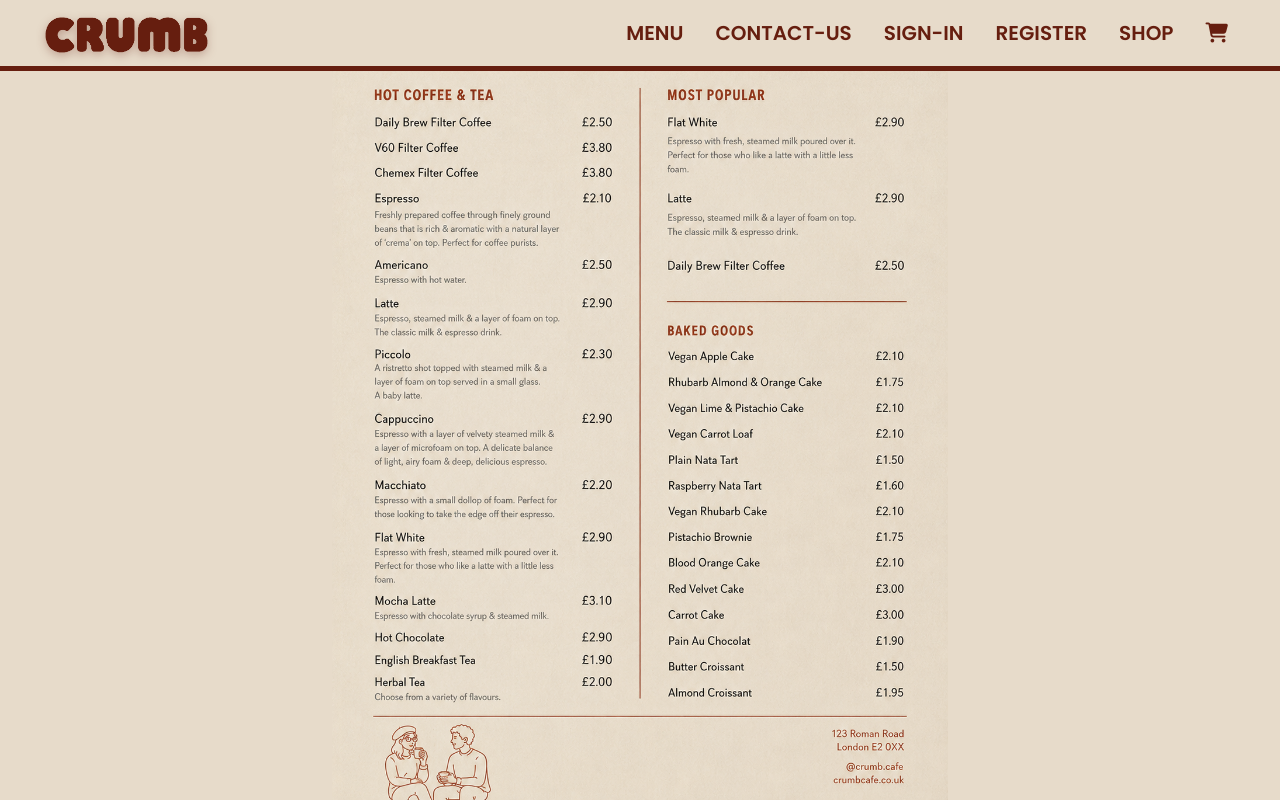
After one commit to Berilkdd/crumb, a Django app: page /menu/ in a window 1280 px wide. The commit adds this page. Run offline with Django 3.2, Linux system fonts and the light colour scheme; some libraries are stand-ins or nearby versions; some web fonts are replaced.

Commit message:
Add manu page with styling

```diff
--- a/home/templates/home/home.html
+++ b/home/templates/home/home.html
@@ -49,7 +49,7 @@
                         <span>OUR MENU</span>
                     </h2>
                     <p class="box-text">artisan pastries baked every morning, and delicious treats made right here in our kitchen.</p>
-                    <a href="#" class="box-link">VIEW MENU &rarr;</a>
+                    <a href="{% url 'menu' %}" class="box-link">VIEW MENU &rarr;</a>
                 </div>
 
                 <div class="info-box blue-box">
--- /dev/null
+++ b/home/templates/home/menu.html
@@ -0,0 +1,21 @@
+{% extends "base.html" %}
+
+{% load static %}
+
+{% block content %}
+
+<div class="page-background">
+    <div class="menu-container">
+        <picture>
+            <source
+                media="(max-width: 448px) and (orientation: portrait)"
+                srcset="{% static 'images/menu-mobile.png' %}">
+            <img
+                src="{% static 'images/menu.png' %}"
+                alt="Crumb menu"
+                class="menu-image">
+        </picture>
+    </div>
+</div>
+
+{% endblock %}
--- a/home/urls.py
+++ b/home/urls.py
@@ -3,5 +3,6 @@ from . import views
 
 
 urlpatterns = [
-    path('', views.home, name='home'),
+    path("", views.home, name="home"),
+    path("menu/", views.menu, name="menu"),
 ]
--- a/home/views.py
+++ b/home/views.py
@@ -3,9 +3,11 @@ import os
 
 def home(request):
     """ A view to return home page """
-
     context = {
         "google_maps_api_key": os.environ["GOOGLE_MAPS_API_KEY"],
     }
+    return render(request, "home/home.html", context)
 
-    return render(request, "home/home.html", context)
+def menu(request):
+    """A view to return menu page"""
+    return render(request, "home/menu.html")
--- a/static/css/style.css
+++ b/static/css/style.css
@@ -1,6 +1,26 @@
 :root {
     --primary-color: #E7DBCA;
     --secondary-color: #661E0F;
+}
+
+.page-background {
+    background-color: var(--primary-color);
+}
+
+.divider-horizontal {
+    position: absolute;
+    left: 0;
+    bottom: 0;
+    width: 100%;
+    height: 3px;
+    background-color: var(--secondary-color);
+}
+
+.divider-vertical {
+    width: 1%;
+    height: 100px;
+    width: 3px;
+    background-color: var(--secondary-color);
 }
 
 /* ==========================================================================
@@ -30,22 +50,6 @@
 
 .navbar-logo img:hover {
     filter: drop-shadow(0px 5px 8px rgba(102, 30, 15, 0.5));
-}
-
-.divider-horizontal {
-    position: absolute;
-    left: 0;
-    bottom: 0;
-    width: 100%;
-    height: 3px;
-    background-color: var(--secondary-color);
-}
-
-.divider-vertical {
-    width: 1%;
-    height: 100px;
-    width: 3px;
-    background-color: var(--secondary-color);
 }
 
 .section-small-header {
@@ -236,6 +240,23 @@ html, body {
 }
 
 /* ==========================================================================
+   MENU PAGE
+   ========================================================================== */
+
+.menu-container {
+    min-height: 100vh;
+    display: flex;
+    justify-content: center;
+    align-items: flex-end;
+}
+
+.menu-image {
+    height: calc(100vh - 70px);
+    width: auto;
+    max-width: 100%;
+}
+
+/* ==========================================================================
     MEDIA QUERIES
    ========================================================================== */
 
--- a/templates/base.html
+++ b/templates/base.html
@@ -41,7 +41,7 @@
                 <div class="collapse navbar-collapse" id="navbarMenu">
                     <ul class="navbar-nav ms-auto align-items-center">
                         <li class="nav-item">
-                            <a class="nav-link px-3" href="#">MENU</a>
+                            <a class="nav-link px-3" href="{% url 'menu' %}">MENU</a>
                         </li>
                         <li class="nav-item">
                             <a class="nav-link px-3" href="#">CONTACT-US</a>
```
Also changed, not shown: static/images/menu-mobile.png (added), static/images/menu.png (added).
